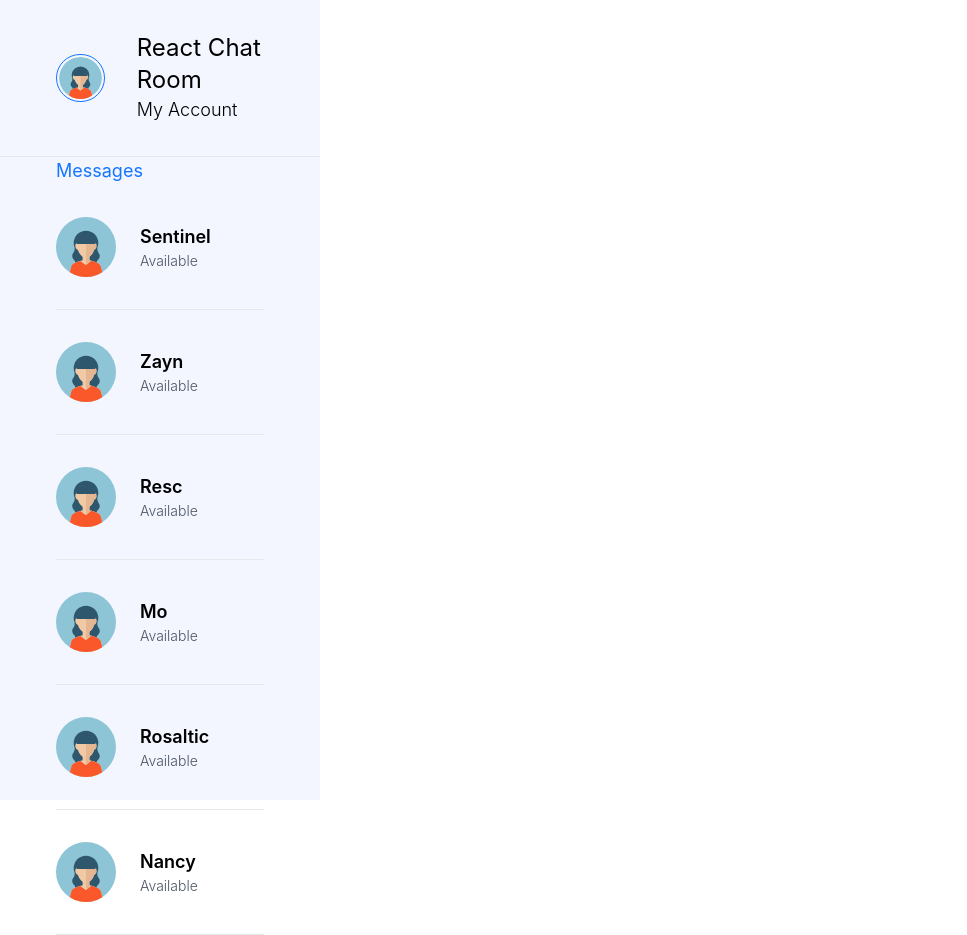
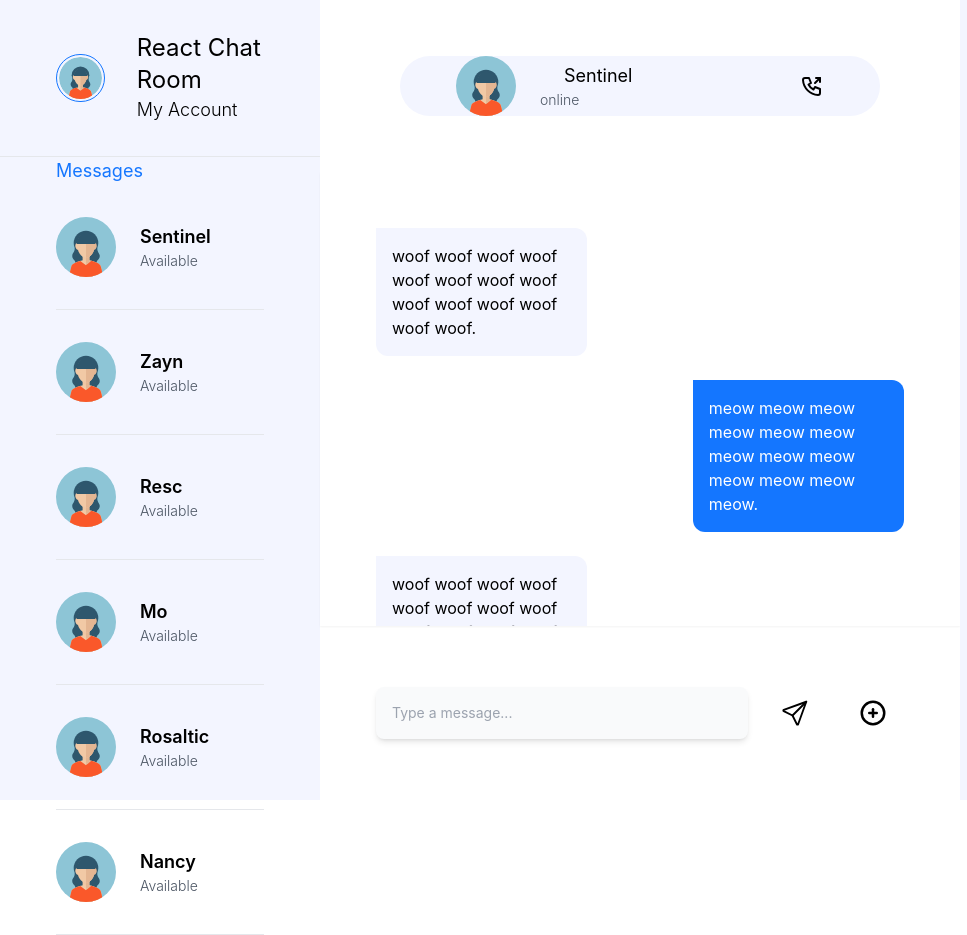
Before and after one commit to MKCodes/mern_chat_app, a React (Create React App) app in the folder client/: page / in a window 1280 px wide. Shown: the whole page, without its empty margins (0-967 px from the left). Built offline with nearby package versions, Linux system fonts and the light colour scheme.

Commit message:
Mockup UI
Updated Chat UI/Buttons for mockup display of real chat
to do:
-start routing
-start backend

```diff
--- a/client/src/modules/Dashboard/index.js
+++ b/client/src/modules/Dashboard/index.js
@@ -1,5 +1,5 @@
 import Avatar from '../../assets/avatar.svg'
-//import Input from '../../components/Input'
+import Input from '../../components/Input'
 
 const Dashboard = () => {
     const contacts = [
@@ -72,9 +72,66 @@ const Dashboard = () => {
            </div>
         </div>
     </div>
-            <div className='w-[50%] h-screen' ></div>
-            <div className='w-[25%] h-screen'></div>
+        <div className='w-[50%] h-screen bg-white flex flex-col items-center' >
+        <div className='w-[75%] bg-secondary h-[80px] my-14 rounded-full flex items-center px-14 '>
+            <div className='cursor-pointer'><img src={Avatar} width={60} height={75} /></div>
+            <div className='ml-6 mr-auto'>
+                    <h3 className='text-lg ml-6'>Sentinel</h3>
+                    <p className='text-sm font-light text-gray-600'>online</p>
+                </div>
+                <div className='cursor-pointer'>
+                <svg xmlns="http://www.w3.org/2000/svg" class="icon icon-tabler icon-tabler-phone-outgoing" width="24" height="24" viewBox="0 0 24 24" stroke-width="2" stroke="currentColor" fill="none" stroke-linecap="round" stroke-linejoin="round">
+                <path stroke="none" d="M0 0h24v24H0z" fill="none"></path>
+                <path d="M5 4h4l2 5l-2.5 1.5a11 11 0 0 0 5 5l1.5 -2.5l5 2v4a2 2 0 0 1 -2 2a16 16 0 0 1 -15 -15a2 2 0 0 1 2 -2"></path>
+                <path d="M15 9l5 -5"></path>
+                <path d="M16 4l4 0l0 4"></path>
+                </svg>
+                </div>
+            </div>
+            <div className='h-[75%] w-full overflow-scroll shadow-sm overflow-x-hidden'>
+                <div className='p-14'>
+                    <div className='max-w-[40%] bg-secondary rounded-b-xl rounded-tr-xl p-4 mb-6'>
+                        woof woof woof woof woof woof woof woof woof woof woof woof woof woof.
+                    </div>
+                    <div className='max-w-[40%] bg-primary rounded-b-xl rounded-tr-xl ml-auto p-4 text-white mb-6'>
+                        meow meow meow meow meow meow meow meow meow meow meow meow meow.
+                    </div>
+                    <div className='max-w-[40%] bg-secondary rounded-b-xl rounded-tr-xl p-4 mb-6'>
+                        woof woof woof woof woof woof woof woof woof woof woof woof woof woof.
+                    </div>
+                    <div className='max-w-[40%] bg-primary rounded-b-xl rounded-tr-xl ml-auto p-4 text-white mb-6'>
+                        meow meow meow meow meow meow meow meow meow meow meow meow meow.
+                    </div>
+                    <div className='max-w-[40%] bg-secondary rounded-b-xl rounded-tr-xl p-4 mb-6'>
+                        woof woof woof woof woof woof woof woof woof woof woof woof woof woof.
+                    </div>
+                    <div className='max-w-[40%] bg-primary rounded-b-xl rounded-tr-xl ml-auto p-4 text-white mb-6'>
+                        meow meow meow meow meow meow meow meow meow meow meow meow meow.
+                    </div>
+                </div>
+            </div>
+            <div className='p-14 w-full flex items-center'>
+            <Input placeholder='Type a message...' className='w-full' inputClassName='p-4 border-0 shadow-md rounded-full bg-light focus:ring-0 focus:border-0 outline-none' />
+            <div className='ml-4 p-4 cursor-pointer bg-light rounded-full'>
+                <svg xmlns="http://www.w3.org/2000/svg" class="icon icon-tabler icon-tabler-send" width="30" height="30" viewBox="0 0 24 24" stroke-width="1.5" stroke="currentColor" fill="none" stroke-linecap="round" stroke-linejoin="round">
+                <path stroke="none" d="M0 0h24v24H0z" fill="none"></path>
+                <path d="M10 14l11 -11"></path>
+                <path d="M21 3l-6.5 18a.55 .55 0 0 1 -1 0l-3.5 -7l-7 -3.5a.55 .55 0 0 1 0 -1l18 -6.5"></path>
+                </svg>
+            </div>
+            <div className='ml-4 p-4 cursor-pointer bg-light rounded-full'>
+                <svg xmlns="http://www.w3.org/2000/svg" class="icon icon-tabler icon-tabler-circle-plus" width="30" height="30" viewBox="0 0 24 24" stroke-width="2" stroke="currentColor" fill="none" stroke-linecap="round" stroke-linejoin="round">
+                <path stroke="none" d="M0 0h24v24H0z" fill="none"></path>
+                <path d="M3 12a9 9 0 1 0 18 0a9 9 0 0 0 -18 0"></path>
+                <path d="M9 12h6"></path>
+                <path d="M12 9v6"></path>
+                </svg>
+            </div>
+            </div>
+         </div>
+        <div className='w-[25%] h-screen bg-secondary '>
         </div>
+     </div>
     )
 }
 
```
